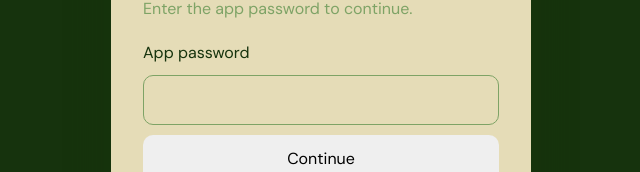
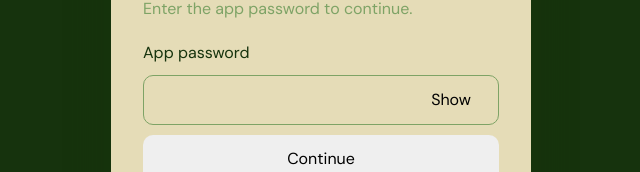
Before and after one commit to roki-a/PastaPerfect, a React (Vite) app in the folder client/: page /cook/1 in a window 1280 px wide. Shown: the part 338-510 px from the top of the page, without its empty margins (319-959 px from the left). Built offline with nearby package versions, Linux system fonts and the light colour scheme; no server answers.

Commit message:
Add show and hide control for app password

```diff
--- a/client/src/components/AppPassword.jsx
+++ b/client/src/components/AppPassword.jsx
@@ -1,4 +1,5 @@
 import { useState } from 'react'
+
 import {
   setAppPassword,
   clearAppPassword,
@@ -9,6 +10,7 @@
   const [password, setPassword] = useState('')
   const [error, setError] = useState('')
   const [checking, setChecking] = useState(false)
+  const [showPassword, setShowPassword] = useState(false)
 
   async function handleSubmit(event) {
     event.preventDefault()
@@ -71,9 +73,10 @@
             App password
           </label>
 
+          <div className="password-input-wrapper">
             <input
               id="app-password"
-            type="password"
+              type={showPassword ? 'text' : 'password'}
               value={password}
               onChange={(event) => {
                 setPassword(event.target.value)
@@ -82,6 +85,26 @@
               autoComplete="current-password"
               disabled={checking}
             />
+
+            <button
+              type="button"
+              className="password-toggle"
+              onClick={() => setShowPassword((current) => !current)}
+              aria-label={
+                showPassword
+                  ? 'Hide password'
+                  : 'Show password'
+              }
+              title={
+                showPassword
+                  ? 'Hide password'
+                  : 'Show password'
+              }
+              disabled={checking}
+            >
+              {showPassword ? 'Hide' : 'Show'}
+            </button>
+          </div>
 
           {error && (
             <p className="password-gate-error">
--- a/client/src/styles/styles.css
+++ b/client/src/styles/styles.css
@@ -944,6 +944,33 @@
   color: var(--color-primary);
 }
 
+.password-input-wrapper {
+  position: relative;
+  width: 100%;
+}
+
+.password-input-wrapper input {
+  width: 100%;
+  padding-right: 48px;
+}
+
+.password-toggle {
+  position: absolute;
+  right: 12px;
+  top: 50%;
+  transform: translateY(-50%);
+  width: auto;
+  padding: 4px;
+  margin: 0;
+  border: none;
+  background: transparent;
+  cursor: pointer;
+  font-size: 18px;
+}
+
+.password-toggle:hover {
+  background: transparent;
+}
 /* =========================================================
    FOOTER
    ========================================================= */
```
Lines whose indentation alone changed are shown as unchanged.
